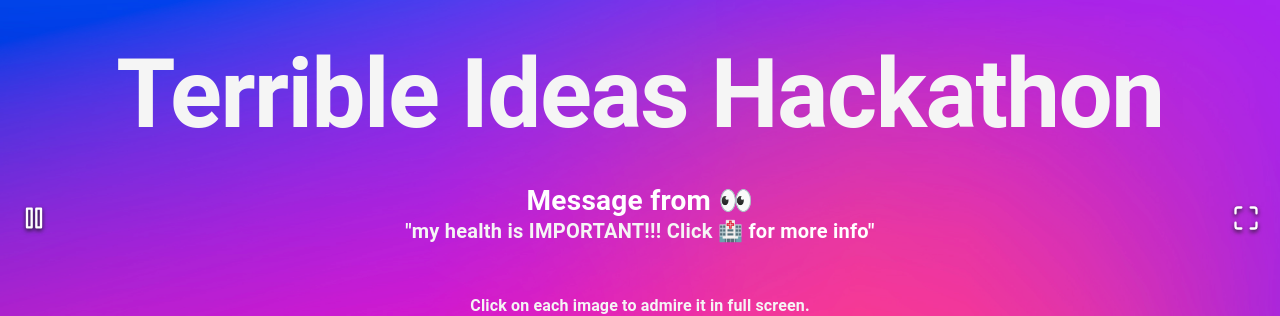
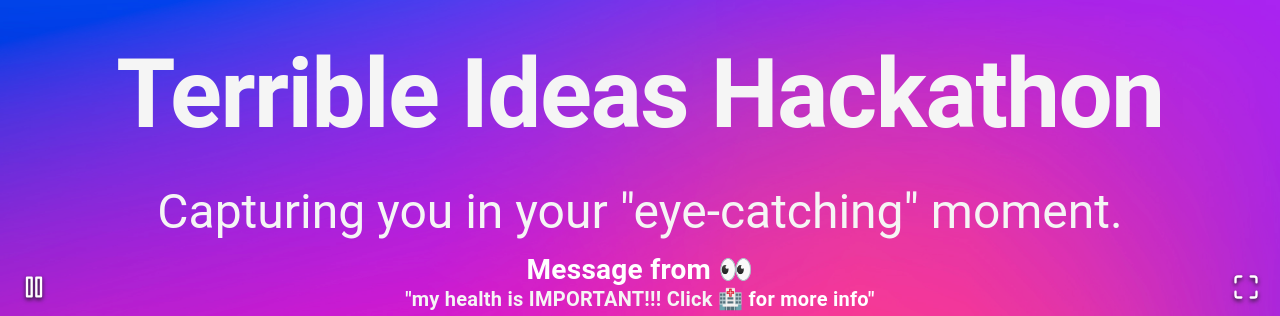
Before and after one commit to PenTest-duck/terrible-ideas-hackathon-2024-blink-camera, a React (Create React App) app in the folder blink-frontend/: page / in a window 1280 px wide. Shown: the top 316 px of the page. Built offline with nearby package versions, Linux system fonts and the light colour scheme; no server answers.

Commit message:
add msg to frontend

```diff
--- a/blink-frontend/src/App.tsx
+++ b/blink-frontend/src/App.tsx
@@ -12,9 +12,6 @@ import BgPhoto from './assets/instagram-colour-background.png';
 function App() {
   const theme = createTheme({
     palette: {
-      // background: {
-      //   default: "black"
-      // },
       primary: {
         main: grey[100],
       },
@@ -49,6 +46,7 @@ function App() {
         }}
       >
         <Typography variant="h1" fontWeight="bold" gutterBottom align="center" color="primary">Terrible Ideas Hackathon</Typography>
+        <Typography variant="h3" color="primary" pb="1%">Capturing you in your "eye-catching" moment.</Typography>
         <Typography variant="h4" gutterBottom align="center" color="primary">
           <div style={{ fontSize: '28px', color: 'white', fontWeight: 'bold'  }}>
             Message from 👀
```
Lines whose indentation alone changed are shown as unchanged.
